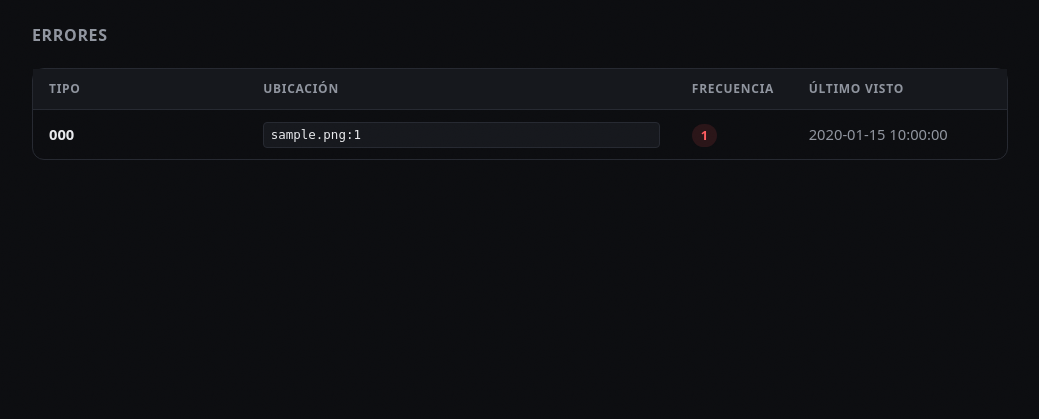
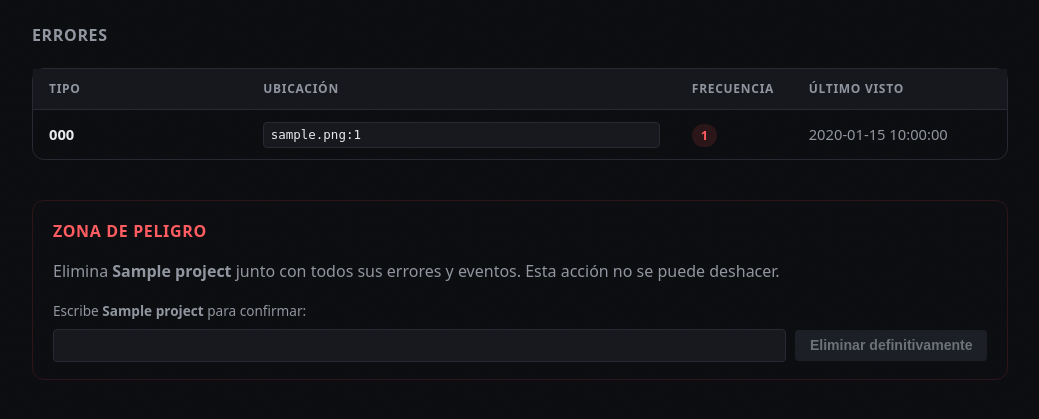
Before and after one commit to davidcepeda1/CodeVar, a FastAPI app: a page that uses codevar-server/app/templates/errors_list.html in a window 1280 px wide. Shown: the part 198-617 px from the top of the page, without its empty margins (120-1159 px from the left). Run offline with FastAPI, Linux system fonts and the light colour scheme; tables that the repository leaves empty hold one stand-in row (values such as "Sample post").

Commit message:
feat: add project deletion with name confirmation and cascade cleanup

```diff
--- a/codevar-server/app/main.py
+++ b/codevar-server/app/main.py
@@ -218,6 +218,25 @@ def dashboard_rename_project(api_key: str, name: str = Form(...), db: Session =
     return RedirectResponse(url=f"/dashboard?api_key={api_key}", status_code=303)
 
 
+@app.post("/dashboard/projects/delete")
+def dashboard_delete_project(
+    api_key: str, confirm_name: str = Form(...), db: Session = Depends(get_db)
+):
+    project = get_project_by_api_key(db, api_key)
+
+    if confirm_name != project.name:
+        return RedirectResponse(
+            url=f"/dashboard?api_key={api_key}&error=confirm_mismatch", status_code=303
+        )
+
+    for group in db.query(ErrorGroup).filter(ErrorGroup.project_id == project.id):
+        db.delete(group)
+    db.delete(project)
+    db.commit()
+
+    return RedirectResponse(url="/", status_code=303)
+
+
 @app.get("/dashboard/errors/{error_group_id}")
 def dashboard_error_detail(
     error_group_id: int, request: Request, api_key: str, db: Session = Depends(get_db)
--- a/codevar-server/app/static/style.css
+++ b/codevar-server/app/static/style.css
@@ -702,3 +702,61 @@ code {
 .key-row code {
     word-break: break-all;
 }
+
+/* danger zone */
+
+.danger-zone {
+    margin-top: 2.5rem;
+    border: 1px solid var(--accent-soft);
+    border-radius: var(--radius-lg);
+    padding: 1.1rem 1.25rem;
+}
+
+.danger-zone h3 {
+    margin-top: 0;
+    color: var(--accent-strong);
+}
+
+.delete-project-form {
+    margin-top: 0.75rem;
+}
+
+.delete-project-form label {
+    display: block;
+    font-size: 0.85rem;
+    margin-bottom: 0.5rem;
+}
+
+.delete-project-form input {
+    background: var(--surface);
+    border: 1px solid var(--border);
+    border-radius: var(--radius-sm);
+    color: var(--text);
+    padding: 0.45rem 0.6rem;
+    font-size: 0.9rem;
+    flex: 1;
+    min-width: 180px;
+}
+
+.btn-danger {
+    background: var(--accent);
+    color: #fff;
+    border: none;
+    border-radius: var(--radius-sm);
+    padding: 0.45rem 0.9rem;
+    font-weight: 600;
+    font-size: 0.88rem;
+    cursor: pointer;
+    white-space: nowrap;
+    transition: background 150ms var(--ease);
+}
+
+.btn-danger:hover:not(:disabled) {
+    background: var(--accent-strong);
+}
+
+.btn-danger:disabled {
+    background: var(--surface-raised);
+    color: var(--muted-dim);
+    cursor: not-allowed;
+}
--- a/codevar-server/app/templates/errors_list.html
+++ b/codevar-server/app/templates/errors_list.html
@@ -5,7 +5,7 @@
 {% block content %}
 <div class="page-header">
     <h2>{{ project.name }}</h2>
-    <details class="rename-project" {% if error %}open{% endif %}>
+    <details class="rename-project" {% if error == "duplicate_name" %}open{% endif %}>
         <summary class="btn-secondary">Renombrar</summary>
         <form method="post" action="/dashboard/projects/rename?api_key={{ api_key }}" class="new-project-form">
             {% if error == "duplicate_name" %}
@@ -78,4 +78,32 @@ app.add_middleware(
     <p>No hay errores registrados todavía.</p>
 </div>
 {% endif %}
+
+<div class="danger-zone">
+    <h3>Zona de peligro</h3>
+    <p class="muted">
+        Elimina <strong>{{ project.name }}</strong> junto con todos sus errores y eventos.
+        Esta acción no se puede deshacer.
+    </p>
+    <form method="post" action="/dashboard/projects/delete?api_key={{ api_key }}" class="delete-project-form">
+        {% if error == "confirm_mismatch" %}
+        <p class="form-error">El nombre no coincide. Escríbelo exactamente para confirmar.</p>
+        {% endif %}
+        <label for="confirm_name" class="muted">
+            Escribe <strong>{{ project.name }}</strong> para confirmar:
+        </label>
+        <div class="key-row">
+            <input
+                type="text"
+                id="confirm_name"
+                name="confirm_name"
+                required
+                autocomplete="off"
+                data-expected-name="{{ project.name }}"
+                oninput="document.getElementById('delete-submit').disabled = (this.value !== this.dataset.expectedName)"
+            >
+            <button type="submit" id="delete-submit" class="btn-danger" disabled>Eliminar definitivamente</button>
+        </div>
+    </form>
+</div>
 {% endblock %}
```
